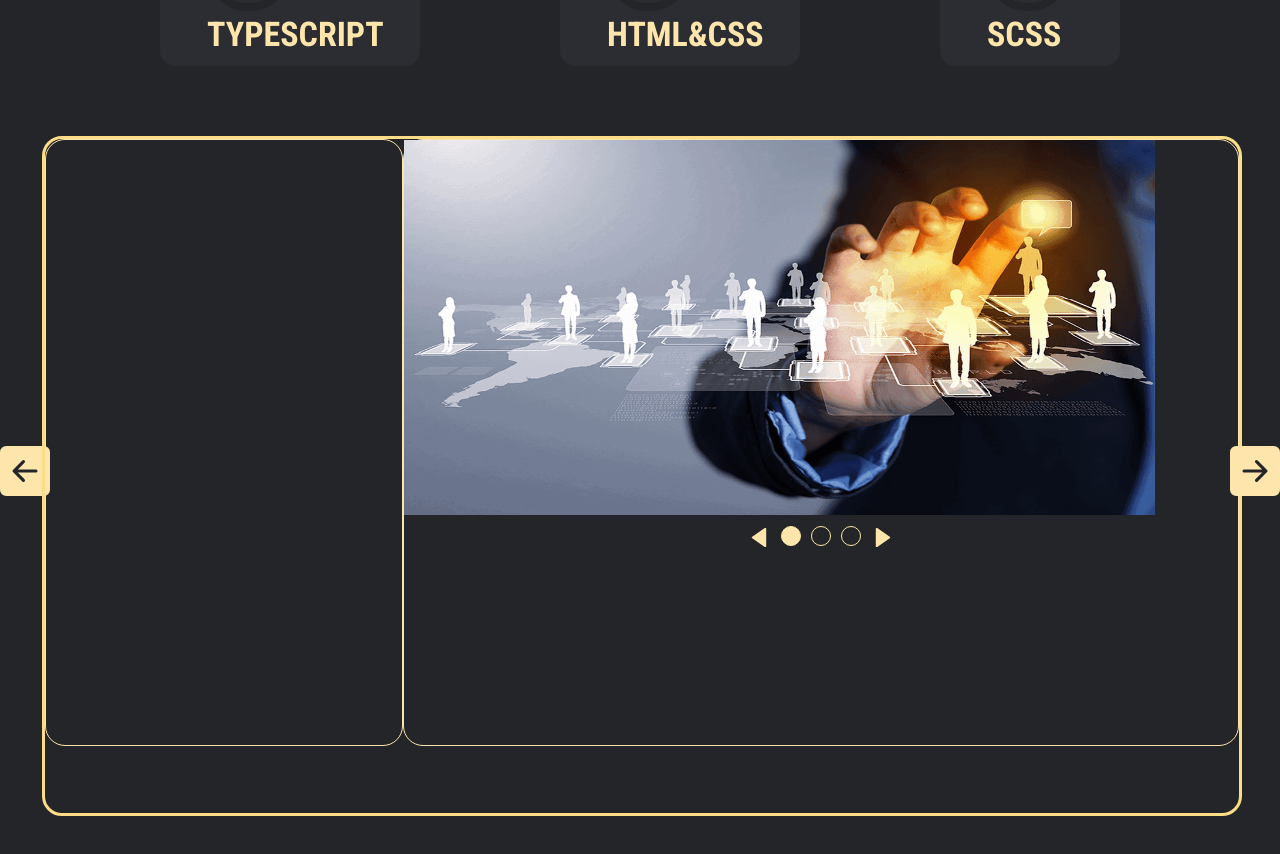
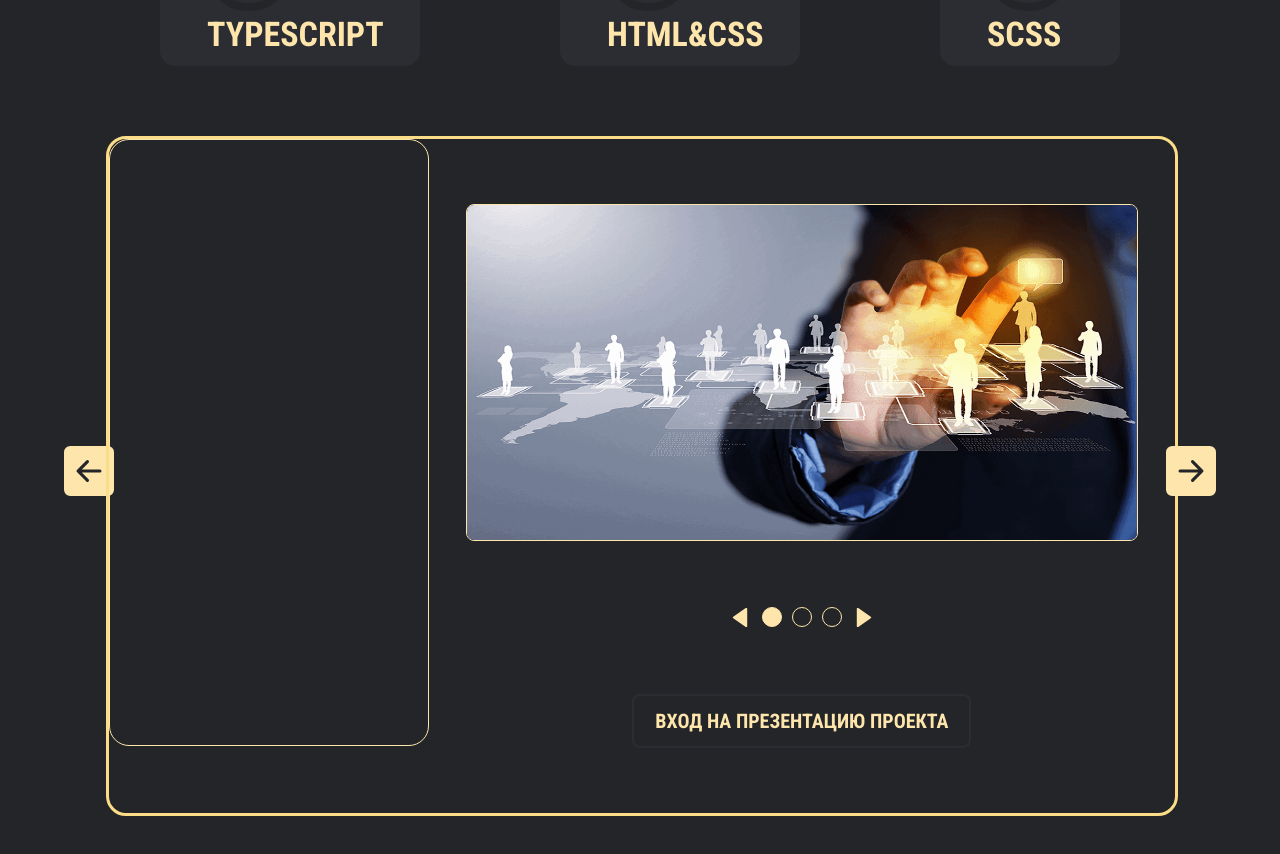
Before and after one commit to pavelminsk1979/portfolioNew, a React (Vite) app: page / in a window 1280 px wide. Shown: the part 1080-1934 px from the top of the page. Built offline with nearby package versions, Linux system fonts and the light colour scheme.

Commit message:
create blockSwitch...

```diff
--- a/src/components/works/Works.module.scss
+++ b/src/components/works/Works.module.scss
@@ -2,7 +2,7 @@
   display: flex;
   align-items: center;
 
-  min-width: 85%;
+  width: 90%;
   height: 85vh;
   margin: 40px 0;
 }
@@ -59,9 +59,9 @@
 
 @media (width <= 450px) {
   .frame {
-    min-width: 111%;
+    min-width: 109%;
     height: 90%;
-    margin-left: -18px;
+    margin-left: -17px;
     margin-top: -55px;
   }
 }
@@ -75,18 +75,23 @@
 
 .blockImgAndButton {
   width: 70%;
-  height: 90%;
-  border: 1px solid var(--color-light-100);
+  height: 100%;
   border-radius: 20px;
+  display: flex;
+  flex-direction: column;
+  justify-content: space-evenly;
+  align-items: center;
 }
 
 .imgProject {
   max-width: 90%;
+  border: 1px solid var(--color-light-100);
+  border-radius: 8px;
 }
 
 .blockSwitch {
   display: flex;
-  justify-content: center;
+  align-items: center;
   gap: 10px;
 }
 
@@ -110,3 +115,22 @@
   width: 23px;
   height: 23px;
 }
+
+.outputButton {
+  font-family: var(--font-family-primary);
+  font-size: var(--font-size-xl);
+  font-weight: var(--font-weight-bold);
+  cursor: pointer;
+  width: 335px;
+  height: 50px;
+  display: flex;
+  justify-content: center;
+  align-items: center;
+  border-radius: 8px;
+  border: 2px solid var(--color-dark-700);
+}
+
+.outputButton:hover {
+  background-color: var(--color-dark-1000);
+  box-shadow: 0 0 15px var(--color-light-100);
+}
--- a/src/components/works/Works.tsx
+++ b/src/components/works/Works.tsx
@@ -68,6 +68,7 @@ export const Works = () => {
               onClick={handleClickRightNextFotoProject}
             />
           </div>
+          <button className={st.outputButton}>ВХОД НА ПРЕЗЕНТАЦИЮ ПРОЕКТА</button>
         </div>
       </div>
       <div className={st.rightArrowWrapper}>
```
Also changed, not shown: src/assets/image/fotoSamuraiWay.jpg, src/assets/image/mySamuraiWai.jpg.
